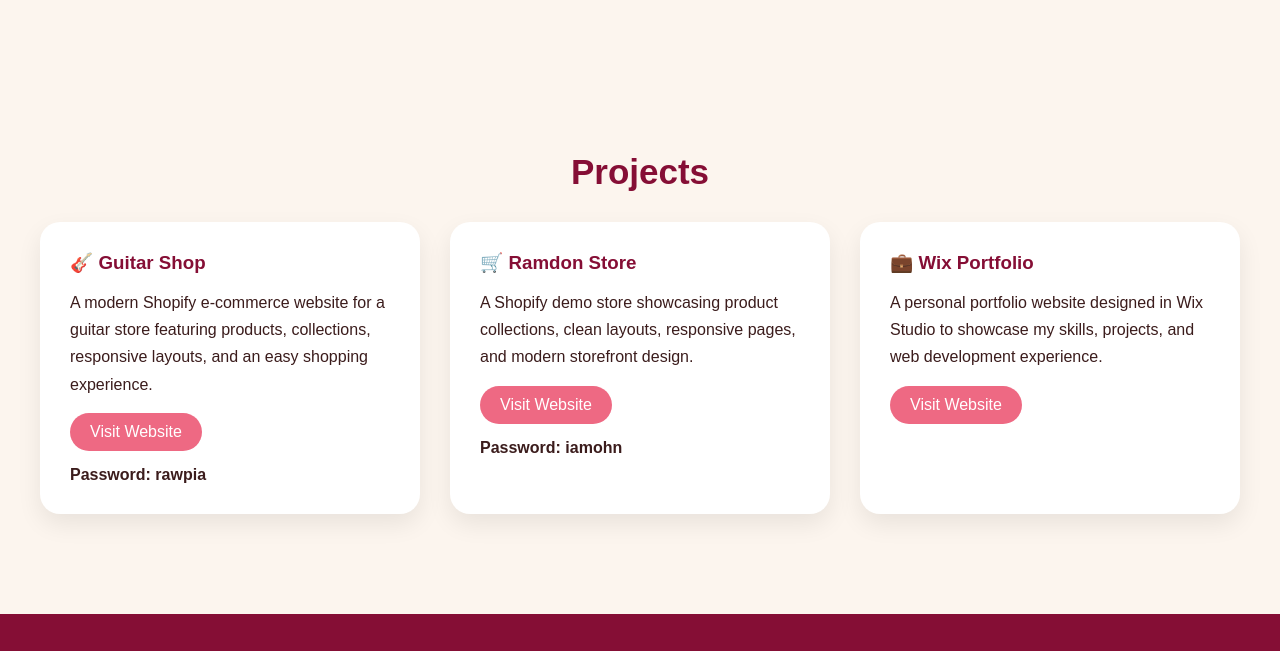
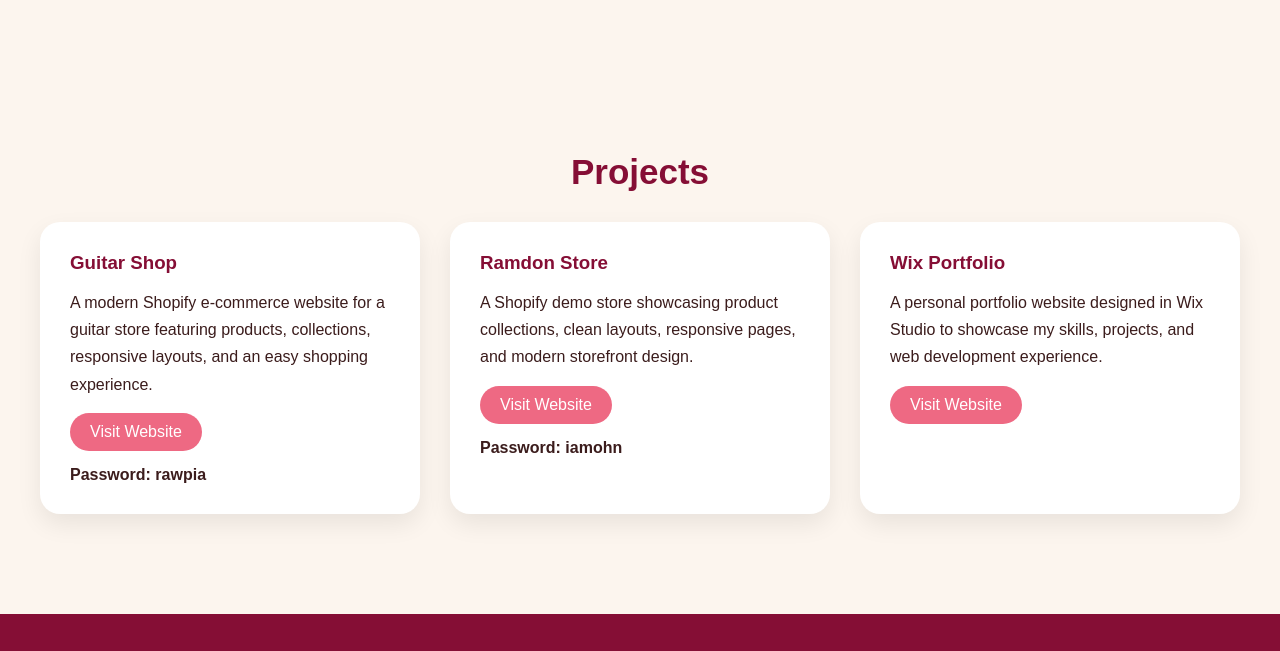
Before and after one commit to yelxang/MyPortfolio, a plain HTML site: page index.html in a window 1280 px wide. Shown: the part 1066-1717 px from the top of the page. Drawn offline with Linux system fonts and the light colour scheme.

Commit message:
Update index.html

```diff
--- a/index.html
+++ b/index.html
@@ -266,7 +266,7 @@
 
 <div class="card">
 
-<h3>🎸 Guitar Shop</h3>
+<h3>Guitar Shop</h3>
 
 <p>
 A modern Shopify e-commerce website for a guitar store featuring products, collections, responsive layouts, and an easy shopping experience.
@@ -284,7 +284,7 @@
 
 <div class="card">
 
-<h3>🛒 Ramdon Store</h3>
+<h3>Ramdon Store</h3>
 
 <p>
 A Shopify demo store showcasing product collections, clean layouts, responsive pages, and modern storefront design.
@@ -302,7 +302,7 @@
 
 <div class="card">
 
-<h3>💼 Wix Portfolio</h3>
+<h3>Wix Portfolio</h3>
 
 <p>
 A personal portfolio website designed in Wix Studio to showcase my skills, projects, and web development experience.
```
